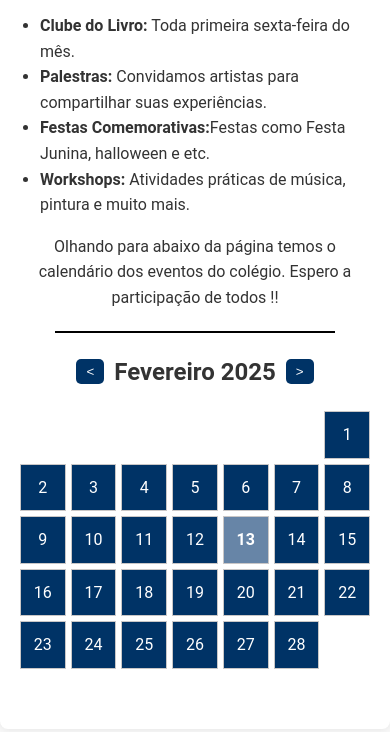
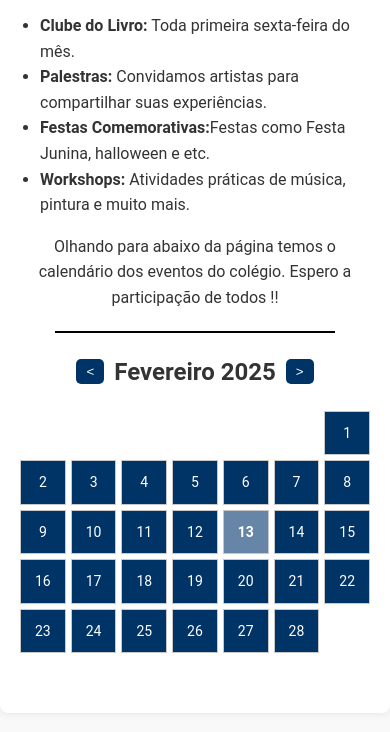
Before and after one commit to mmariaCosta/Monitoria-de-Artes, a plain HTML site: page eventos.html in a window 390 px wide. Shown: the part 368-1100 px from the top of the page. Drawn offline with Linux system fonts and the light colour scheme.

Commit message:
calendar

```diff
--- a/styles.css
+++ b/styles.css
@@ -58,6 +58,17 @@ body {
     background-color: #fff;
     box-shadow: 0 0 10px rgba(0, 0, 0, 0.1);
     border-radius: 8px;
+    overflow: hidden;
+}
+@media (max-width: 768px) {
+    #calendar {
+        grid-template-columns: repeat(7, minmax(30px, 1fr)); /* Mantém colunas pequenas */
+    }
+
+    .day {
+        padding: 5px; /* Reduz o espaçamento para telas menores */
+        font-size: 14px;
+    }
 }
 
 .section h2 {
@@ -802,13 +813,6 @@ table tbody td {
     background-color: rgba(0, 0, 0, 0.8);
 }
 
-#calendar {
-    display: grid;
-    grid-template-columns: repeat(7, 1fr);
-    gap: 5px;
-    max-width: 800px;
-    margin: 20px auto;
-}
 
 .day {
     padding: 10px;
@@ -835,6 +839,14 @@ table tbody td {
     padding: 2px;
     font-size: 12px;
     font-weight: bold;
+}
+#calendar {
+    display: grid;
+    grid-template-columns: repeat(7, 1fr);
+    gap: 5px;
+    max-width: 100%;  /* Garante que o calendário não ultrapasse o container */
+    overflow-x: auto;  /* Adiciona rolagem horizontal se necessário */
+    margin: 20px auto;
 }
 
 #calendar-header {
```
